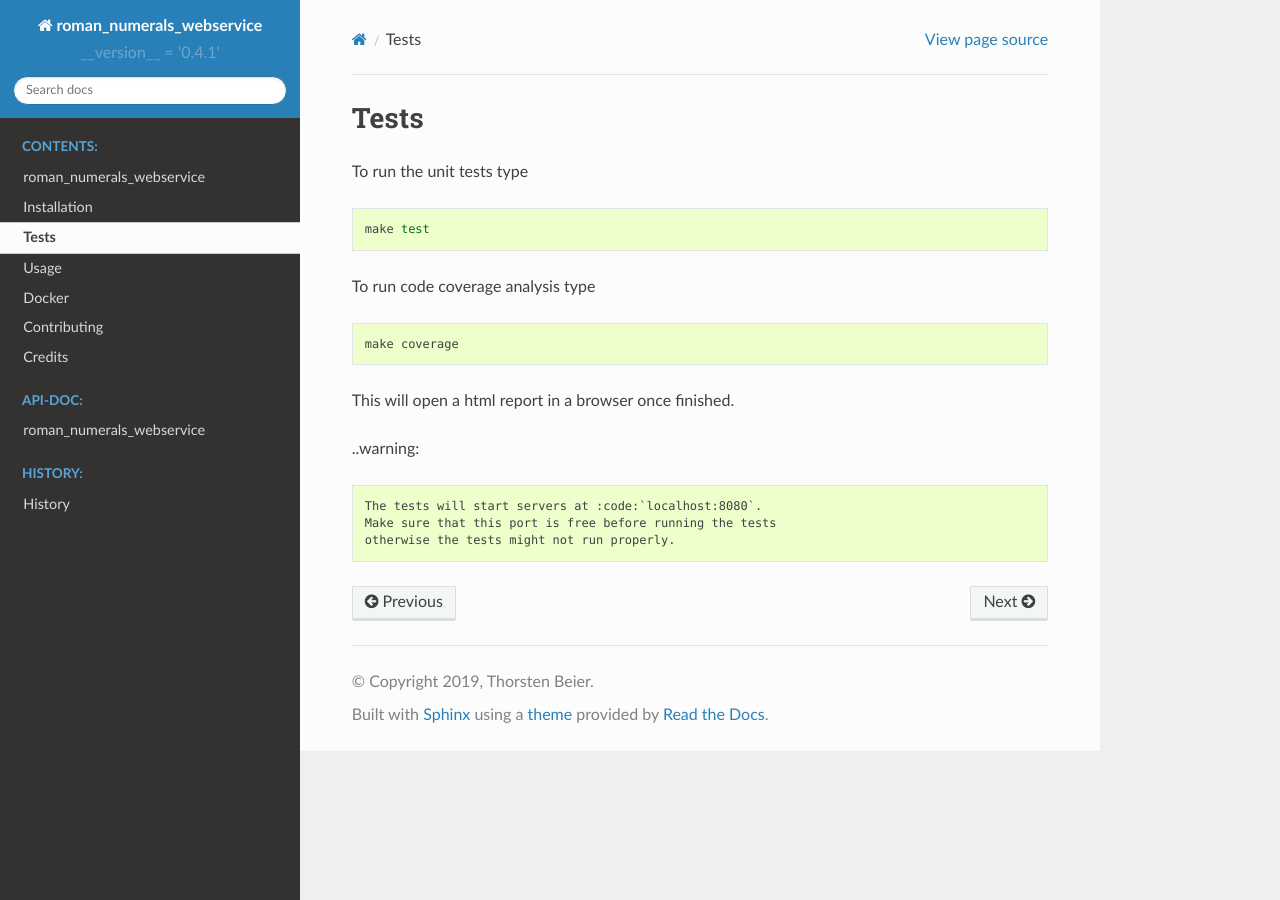
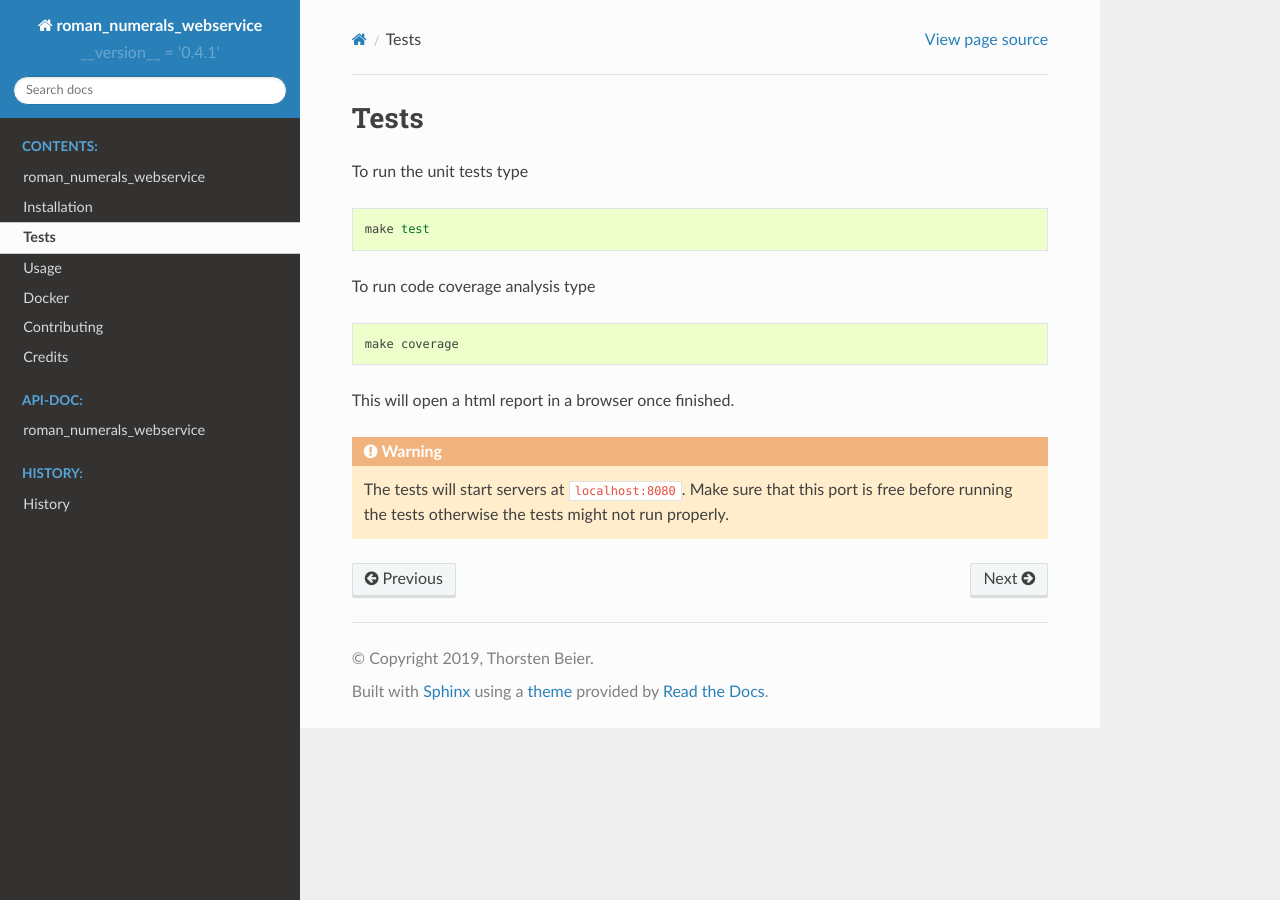
Before and after one commit to DerThorsten/roman_numerals_webservice, a Sphinx documentation site: the page built from docs/tests.rst, in a window 1280 px wide. Built offline with Sphinx 7.4.7 and the Read the Docs theme 2.0.0, drawn with Linux system fonts in a browser that asks for light colours.

Commit message:
doc tweaks

```diff
--- a/docs/docker.rst
+++ b/docs/docker.rst
@@ -11,7 +11,7 @@ the following will build the docker container
 
 To start the server use the following:
 
-.. code:block:: shell
+.. code-block:: shell
 
     docker run -p 8080:8080 roman_numerals_webservice
 
--- a/docs/tests.rst
+++ b/docs/tests.rst
@@ -18,8 +18,7 @@ This will open a html report in a browser once finished.
 
 
 
-..warning::
-
+.. warning::
     The tests will start servers at :code:`localhost:8080`.
     Make sure that this port is free before running the tests
     otherwise the tests might not run properly.
```
